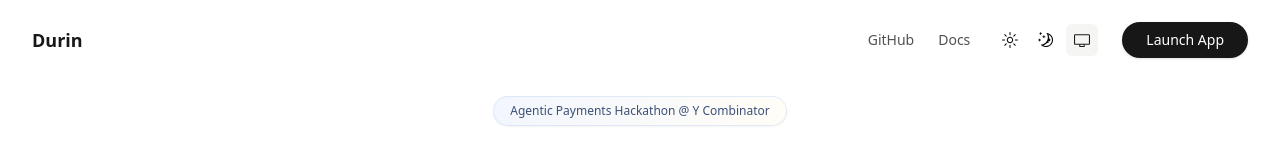
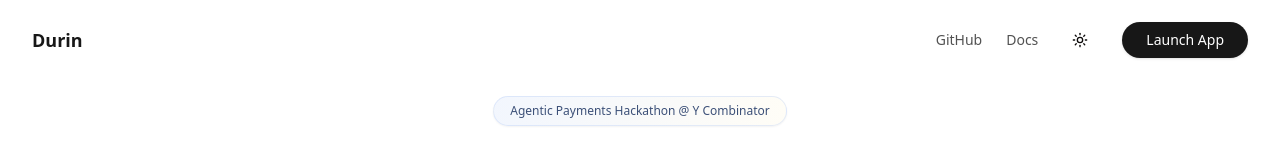
Before and after one commit to micahstubbs/ycagentpayhack, a Next.js app: page / in a window 1280 px wide. Shown: the top 160 px of the page. Built offline with nearby package versions, Linux system fonts and the light colour scheme; what @convex-dev/auth would draw is missing.

Commit message:
fix: hydration error

```diff
--- a/app/(splash)/layout.tsx
+++ b/app/(splash)/layout.tsx
@@ -1,5 +1,7 @@
+"use client";
+
 import { Button } from "@/components/ui/button";
-import { ThemeToggle } from "@/components/ThemeToggle";
+import { SimpleThemeToggle } from "@/components/SimpleThemeToggle";
 import Link from "next/link";
 import { ReactNode } from "react";
 
@@ -30,7 +32,7 @@ export default function SplashPageLayout({
             >
               Docs
             </Link>
-            <ThemeToggle />
+            <SimpleThemeToggle />
             <Link href="/product">
               <Button
                 size="sm"
--- /dev/null
+++ b/components/SimpleThemeToggle.tsx
@@ -0,0 +1,42 @@
+"use client";
+
+import { Moon, Sun } from "lucide-react";
+import { useTheme } from "next-themes";
+import { useEffect, useState } from "react";
+import { Button } from "@/components/ui/button";
+
+export function SimpleThemeToggle() {
+  const [mounted, setMounted] = useState(false);
+  const { theme, setTheme } = useTheme();
+
+  // Only render after mount to avoid hydration mismatch
+  useEffect(() => {
+    setMounted(true);
+  }, []);
+
+  if (!mounted) {
+    return (
+      <Button
+        variant="ghost"
+        size="icon"
+        className="h-9 w-9 rounded-full"
+        disabled
+      >
+        <Sun className="h-4 w-4" />
+      </Button>
+    );
+  }
+
+  return (
+    <Button
+      variant="ghost"
+      size="icon"
+      onClick={() => setTheme(theme === "light" ? "dark" : "light")}
+      className="h-9 w-9 rounded-full"
+    >
+      <Sun className="h-4 w-4 rotate-0 scale-100 transition-all dark:-rotate-90 dark:scale-0" />
+      <Moon className="absolute h-4 w-4 rotate-90 scale-0 transition-all dark:rotate-0 dark:scale-100" />
+      <span className="sr-only">Toggle theme</span>
+    </Button>
+  );
+}
```
